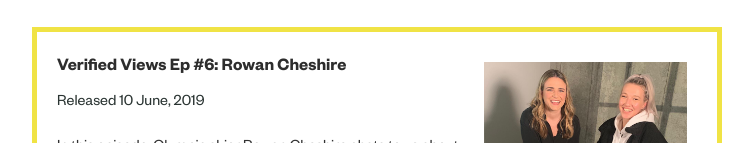
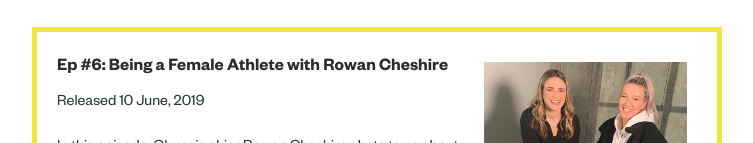
Before and after one commit to giopunt/verified-views-poc, a Gatsby site: page /episodes/ in a window 1280 px wide. Shown: the part 2593-2736 px from the top of the page, without its empty margins (263-1016 px from the left). Built offline with nearby package versions, Linux system fonts and the light colour scheme; Gatsby itself is replaced by a stand-in of ours.

Commit message:
Update Episode “verified-views-ep-5-rowan-cheshire”

```diff
--- a/episodes/verified-views-ep-5-rowan-cheshire.md
+++ b/episodes/verified-views-ep-5-rowan-cheshire.md
@@ -1,5 +1,5 @@
 ---
-title: 'Verified Views Ep #6: Rowan Cheshire'
+title: 'Ep #6: Being a Female Athlete with Rowan Cheshire'
 date: 2019-06-10T09:32:52.268Z
 url: 'http://bit.ly/VVepisode6'
 image: /assets/rowan.jpg
```
